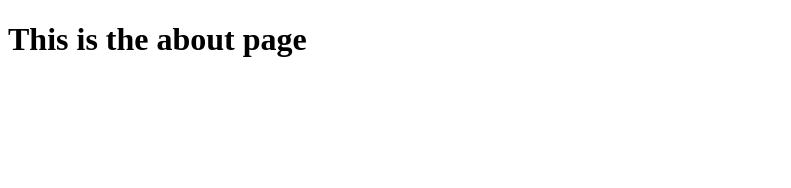
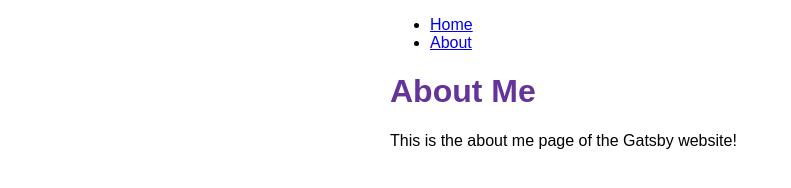
Before and after one commit to Sanjeivk/Blog-Site, a Gatsby site: page /about in a window 1280 px wide. Shown: the whole page, without its empty margins (0-791 px from the left). Built offline with nearby package versions, Linux system fonts and the light colour scheme; Gatsby itself is replaced by a stand-in of ours.

Commit message:
Completed layout changes and css for the Home and About Pages.

```diff
--- a/src/pages/about.js
+++ b/src/pages/about.js
@@ -1,11 +1,13 @@
 import * as React from 'react';
+import { Link } from 'gatsby';
+import Layout from './layout';
 
-const about = () => {
+const AboutPage = ({ children }) => {
   return (
-    <div>
-      <h1>This is the about page</h1>
-    </div>
+    <Layout pageTitle="About Me">
+      <p>This is the about me page of the Gatsby website!</p>
+    </Layout>
   );
 };
 
-export default about;
+export default AboutPage;
--- /dev/null
+++ b/src/pages/layout.js
@@ -0,0 +1,37 @@
+import * as React from 'react';
+import { Link } from 'gatsby';
+import {
+  container,
+  heading,
+  navLinks,
+  navLinkItem,
+  navLinkText,
+} from './layout.module.css';
+
+const Layout = ({ pageTitle, children }) => {
+  return (
+    <div className={container}>
+      <title>{pageTitle}</title>
+      <nav>
+        <ul className={navLinks}>
+          <li className={navLinkItem}>
+            <Link to="/" className={navLinkText}>
+              Home
+            </Link>
+          </li>
+          <li className={navLinkItem}>
+            <Link to="about" className={navLinkText}>
+              About
+            </Link>
+          </li>
+        </ul>
+      </nav>
+      <main>
+        <h1 className={heading}>{pageTitle}</h1>
+        {children}
+      </main>
+    </div>
+  );
+};
+
+export default Layout;
--- /dev/null
+++ b/src/pages/layout.module.css
@@ -0,0 +1,24 @@
+.container {
+  margin: auto;
+  max-width: 500px;
+  font-family: sans-serif;
+}
+
+.heading {
+  color: rebeccapurple;
+}
+
+.nav-links {
+  display: flex;
+  list-style: none;
+  padding-left: 0;
+}
+
+.nav-link-item {
+  padding-right: 2rem;
+}
+
+.nav-link-text {
+  color: black;
+  text-decoration: none;
+}
```
Also changed, not shown: src/pages/index.js (+8 -6 lines).
